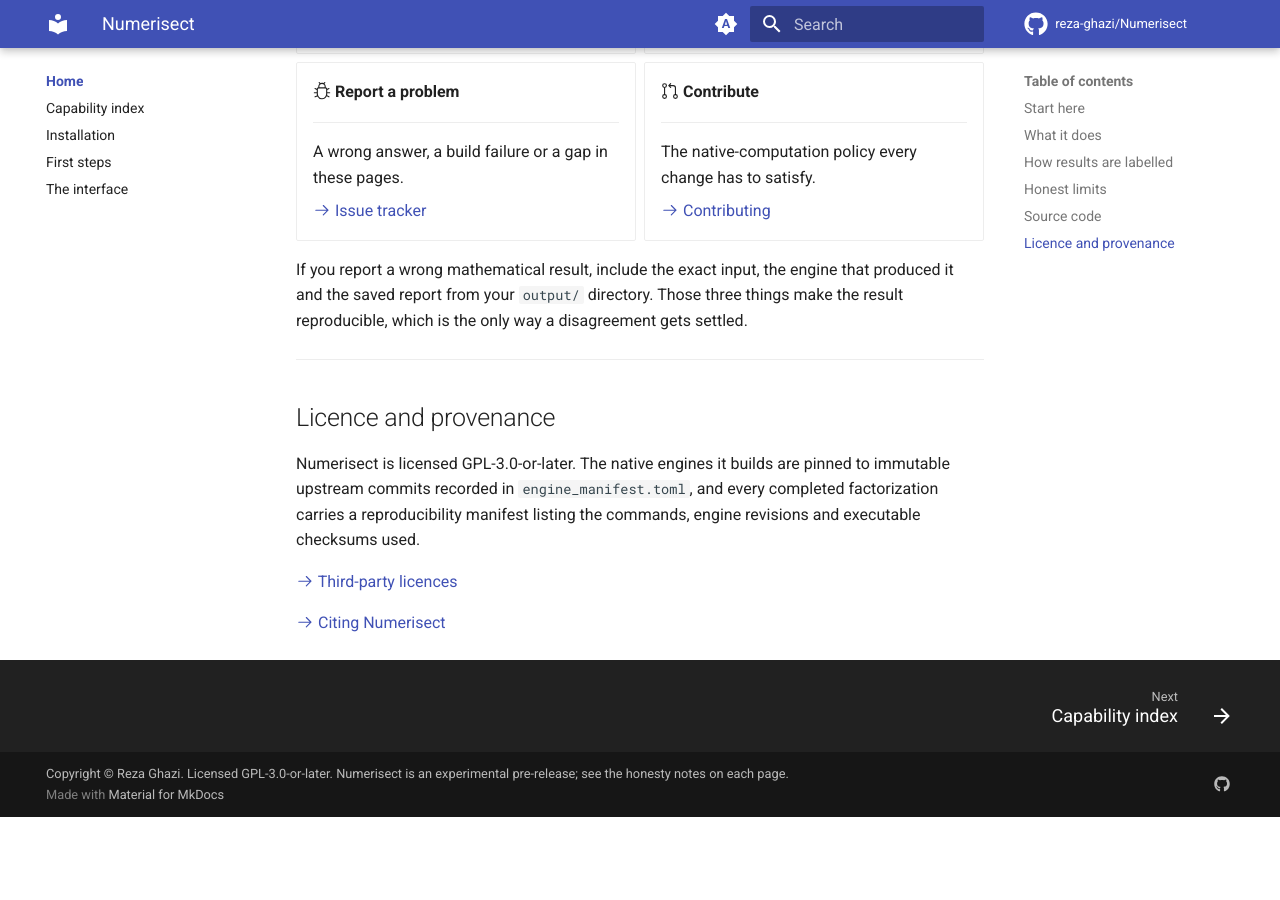
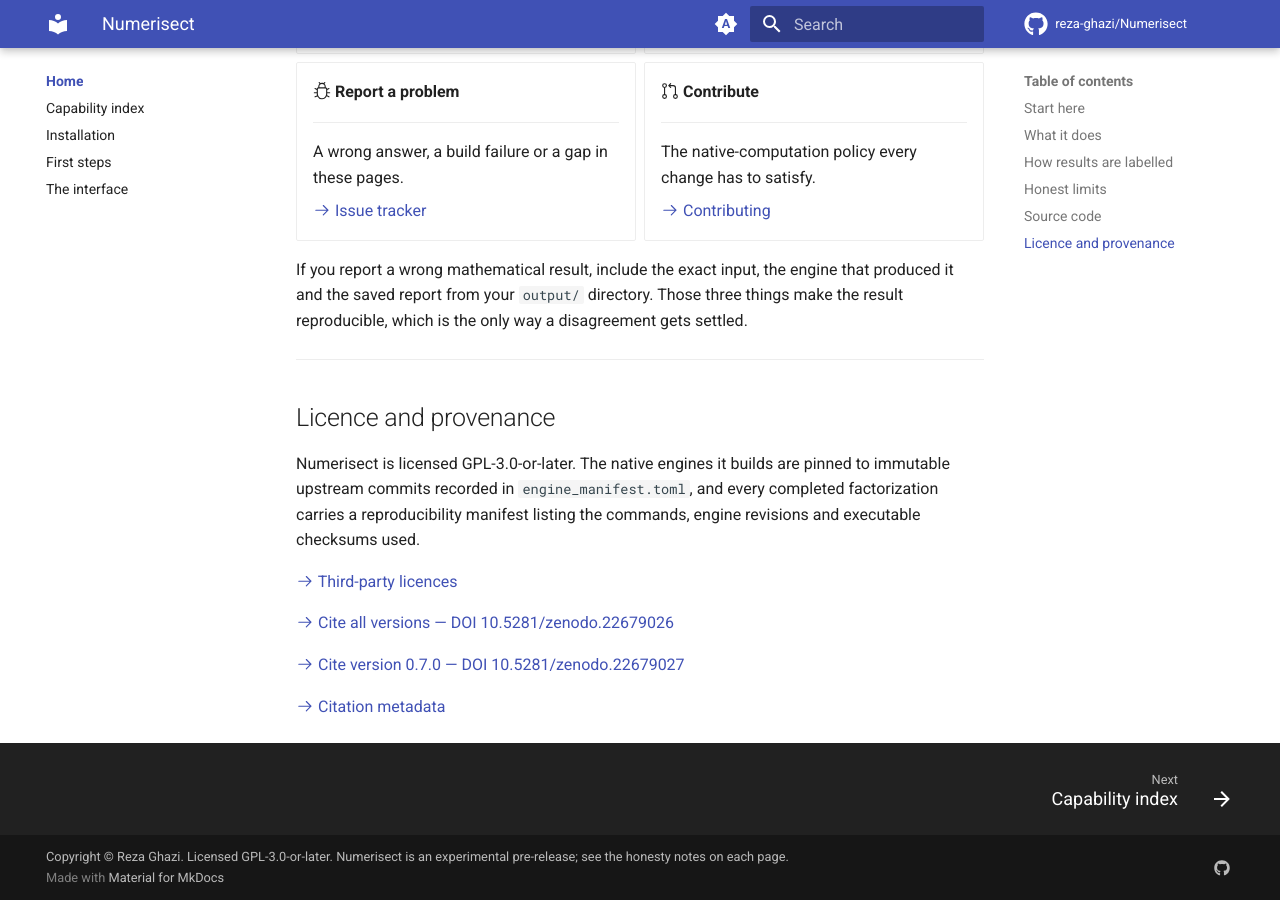
Before and after one commit to reza-ghazi/Numerisect, an MkDocs documentation site: the page built from docs/index.md, in a window 1280 px wide and 900 px high, scrolled down 3852 px. Built offline with MkDocs 1.6.1 and Material for MkDocs 9.7.7, drawn with Linux system fonts in a browser that asks for light colours; comment, search, counter and statistics services are not loaded; before the commit the page ends 4669 px from its top, so only the background shows below that.

Commit message:
Add Zenodo DOI metadata

```diff
--- a/docs/index.md
+++ b/docs/index.md
@@ -202,4 +202,8 @@
 
 [:octicons-arrow-right-24: Third-party licences](https://github.com/reza-ghazi/Numerisect/blob/main/THIRD_PARTY_LICENSES.md)
 
-[:octicons-arrow-right-24: Citing Numerisect](https://github.com/reza-ghazi/Numerisect/blob/main/CITATION.cff)
+[:octicons-arrow-right-24: Cite all versions — DOI 10.5281/zenodo.22679026](https://doi.org/10.5281/zenodo.22679026)
+
+[:octicons-arrow-right-24: Cite version 0.7.0 — DOI 10.5281/zenodo.22679027](https://doi.org/10.5281/zenodo.22679027)
+
+[:octicons-arrow-right-24: Citation metadata](https://github.com/reza-ghazi/Numerisect/blob/main/CITATION.cff)
--- a/pyproject.toml
+++ b/pyproject.toml
@@ -36,6 +36,7 @@
 Homepage = "https://numerisect.com"
 Repository = "https://github.com/reza-ghazi/Numerisect"
 Documentation = "https://docs.numerisect.com"
+Archive = "https://doi.org/10.5281/zenodo.22679026"
 Issues = "https://github.com/reza-ghazi/Numerisect/issues"
 
 [project.optional-dependencies]
```
Also changed, not shown: CHANGELOG.md (+4 -1 lines), README.md (+6 -1 lines), 1 other file.
